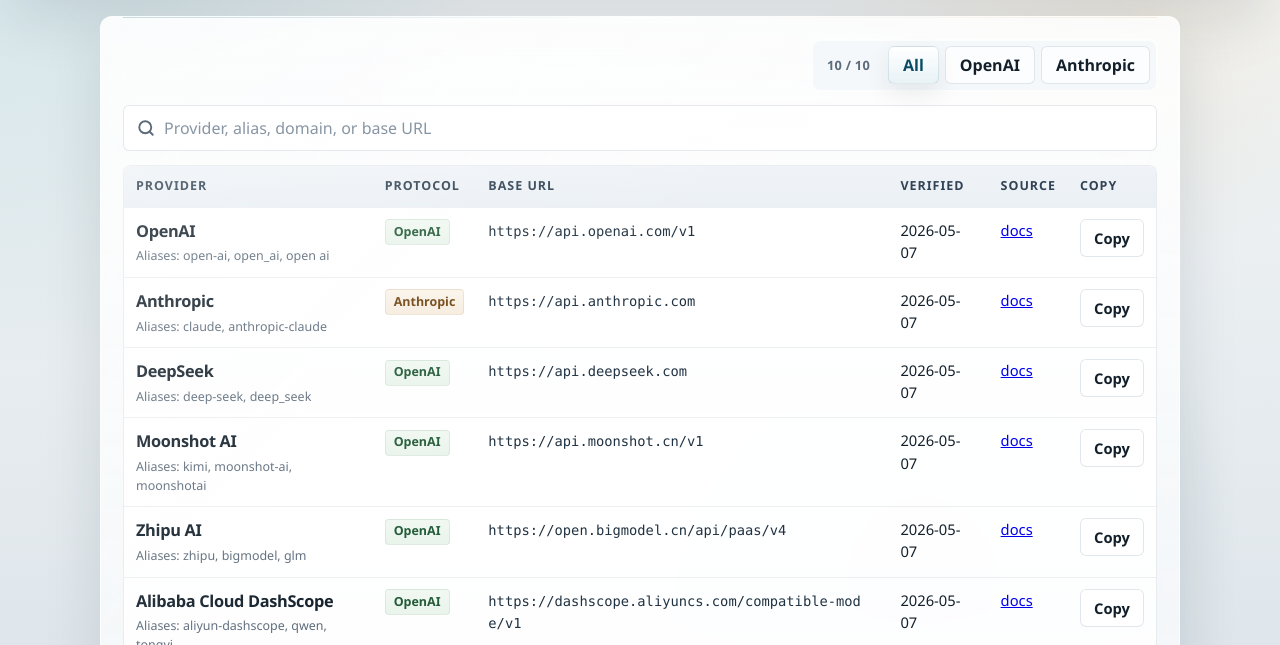
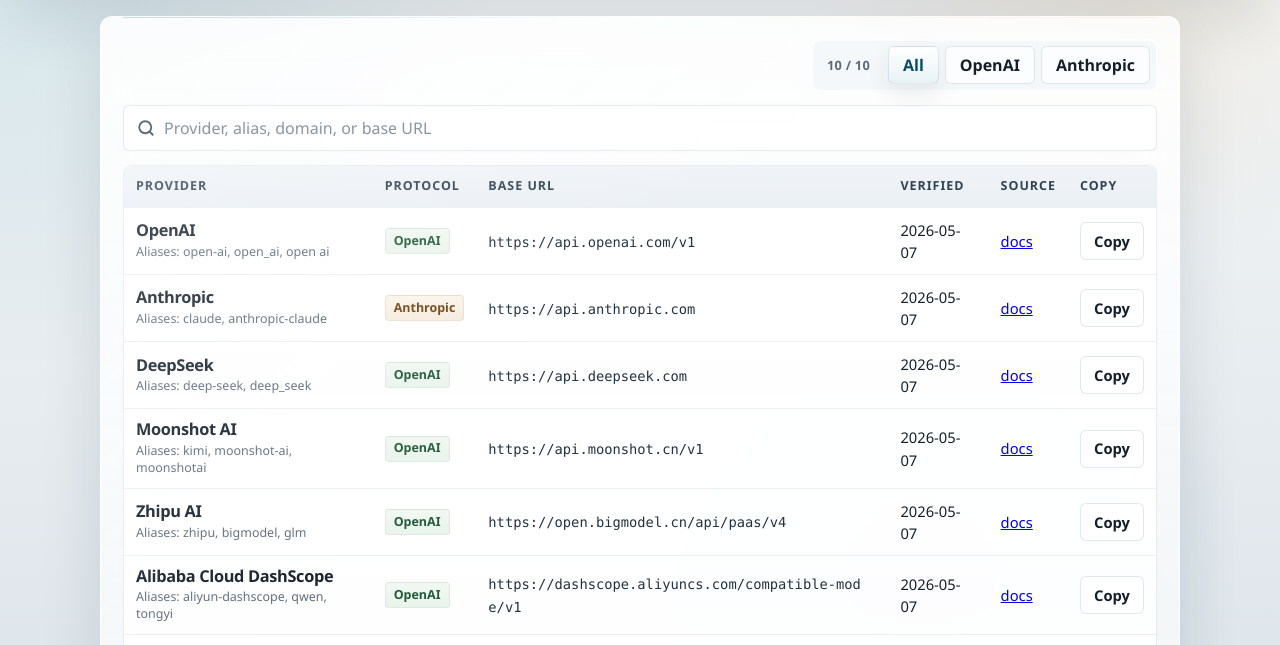
Before and after one commit to xiangxiangdong111-ops/ai-base-url, a website: page docs/index.html in a window 1280 px wide. Shown: the part 144-789 px from the top of the page. Drawn offline with Linux system fonts and the light colour scheme.

Commit message:
style: align table row content vertically

```diff
--- a/docs/styles.css
+++ b/docs/styles.css
@@ -396,7 +396,7 @@ td {
   padding: 11px 12px;
   border-bottom: 1px solid rgba(120, 141, 160, 0.14);
   text-align: left;
-  vertical-align: top;
+  vertical-align: middle;
   font-size: 0.92rem;
 }
 
@@ -429,16 +429,19 @@ tbody tr:last-child td {
 }
 
 .provider-name {
+  display: block;
   font-weight: 700;
   font-size: 1.02rem;
+  line-height: 1.2;
   letter-spacing: -0.02em;
 }
 
 .aliases {
   display: block;
-  margin-top: 4px;
+  margin-top: 3px;
   color: var(--muted);
   font-size: 0.78rem;
+  line-height: 1.35;
 }
 
 .protocol-pill {
```
